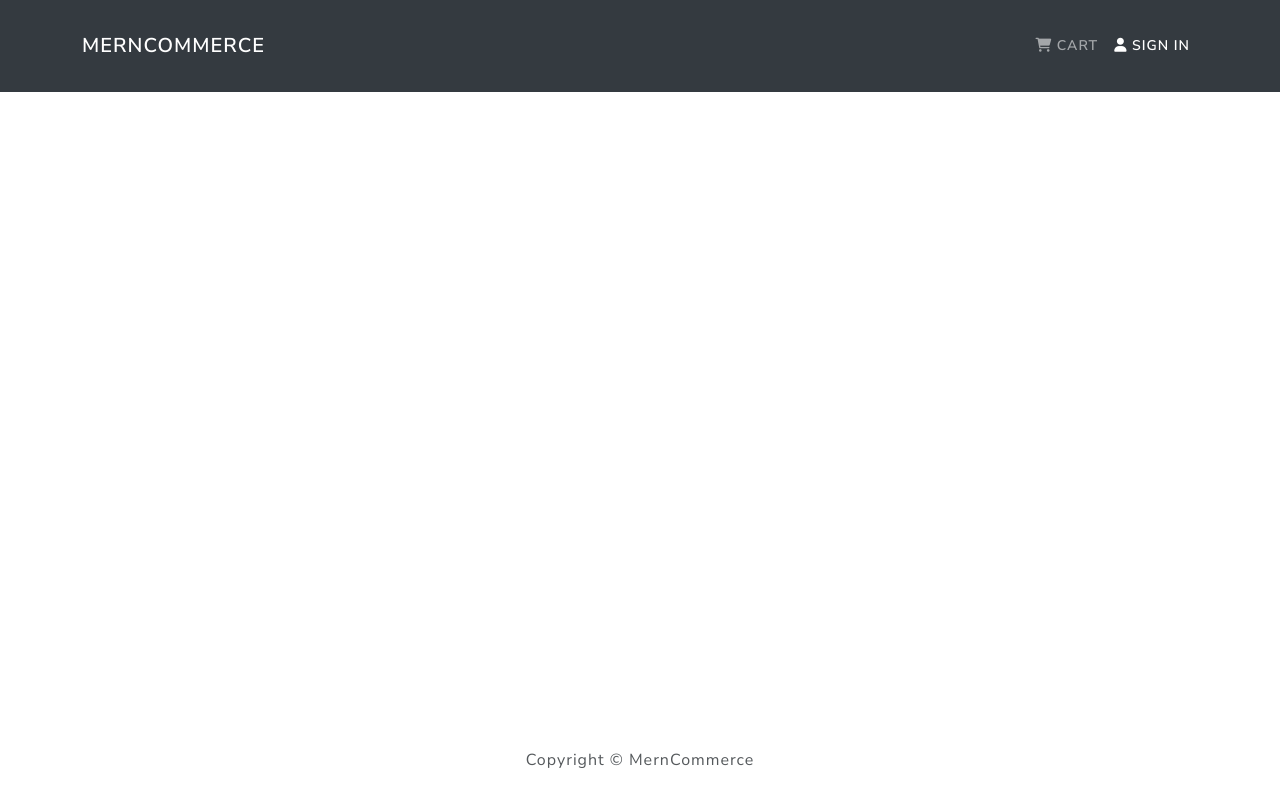
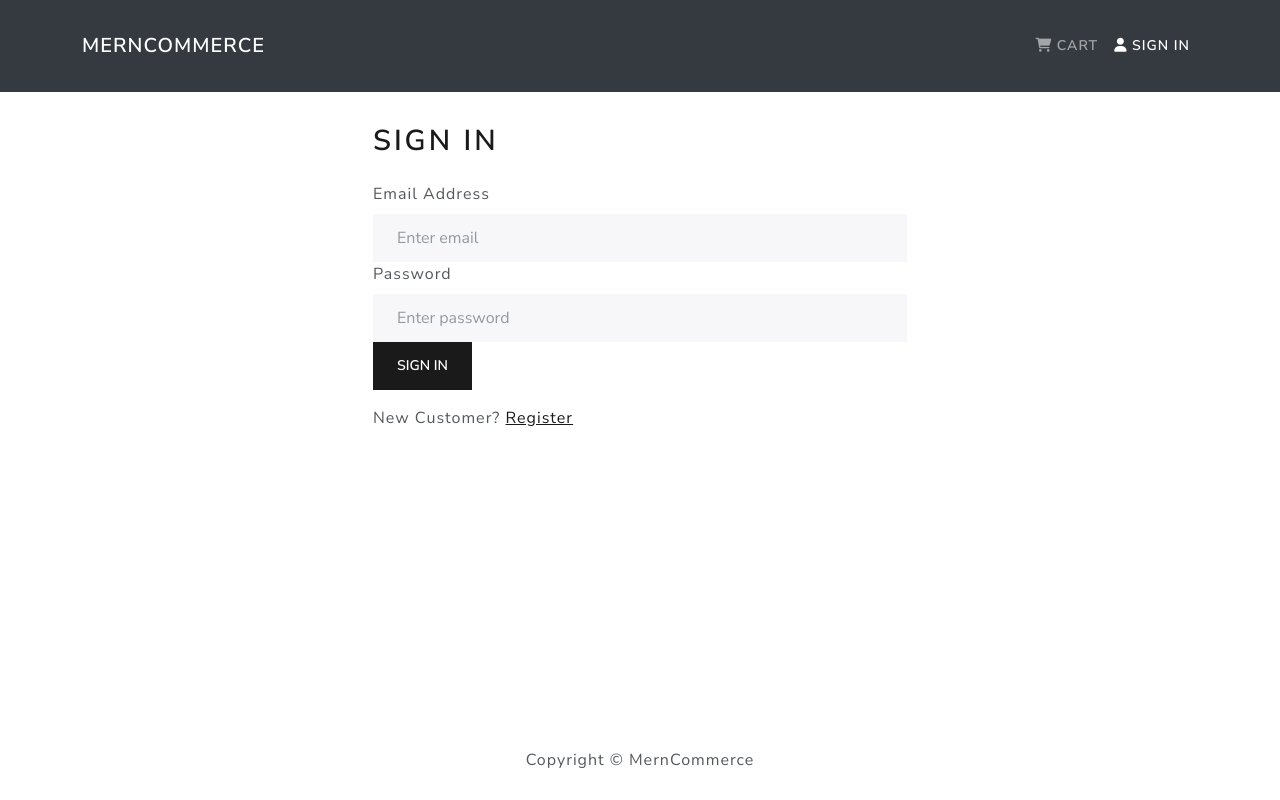
Before and after one commit to NewsonThokchom/MernEcommerce, a React (Create React App) app in the folder frontend/: page /login in a window 1280 px wide. Built offline with nearby package versions, Linux system fonts and the light colour scheme.

Commit message:
User login screen & functionality

```diff
--- a/frontend/src/App.js
+++ b/frontend/src/App.js
@@ -6,6 +6,7 @@
 import HomeScreen from './screens/HomeScreen'
 import ProductScreen from './screens/ProductScreen';
 import CartScreen from './screens/CartScreen';
+import LoginScreen from './screens/LoginScreen';
 
 const App = () => {
   return (
@@ -21,11 +22,12 @@
           </Routes> */}
 
           <Routes>
-            <Route path="/" element={<HomeScreen />} />
+            <Route path="/login" element={<LoginScreen />} />
             <Route path="/product/:id" element={<ProductScreen />} /> {/*no need to use exact in react router v6*/}
             {/* <Route path="/cart/:id?" element={<CartScreen />} exact /> */}
             <Route path="/cart/:id" element={<CartScreen />} />
             <Route path="/cart" element={<CartScreen />} />
+            <Route path="/" element={<HomeScreen />} />
 
           </Routes>
           {/* <HomeScreen /> */}
--- a/frontend/src/actions/userAction.js
+++ b/frontend/src/actions/userActions.js
@@ -1,29 +1,32 @@
 import axios from "axios"
-import { USER_LOGIN_FAIL, USER_LOGIN_REQUEST, USER_LOGIN_SUCCESS } from "../constants/userConstant"
+import { USER_LOGIN_FAIL, USER_LOGIN_REQUEST, USER_LOGIN_SUCCESS, USER_LOGOUT } from "../constants/userConstant"
+
+
 export const login = (email, password) => async (dispatch) => {
     try {
         dispatch({
-            type: USER_LOGIN_REQUEST
+            type: USER_LOGIN_REQUEST,
         })
 
         const config = {
             headers: {
-                'Content-Type': 'application/json'
-            }
+                'Content-Type': 'application/json',
+            },
         }
 
+
         const { data } = await axios.post(
-            'api/users/login',
+            '/api/users/login',
             { email, password },
             config
         )
 
         dispatch({
             type: USER_LOGIN_SUCCESS,
-            payload: data
+            payload: data,
         })
 
-        localStorage.setItem('us erInfo', JSON.stringify(data))
+        localStorage.setItem('userInfo', JSON.stringify(data))
 
     } catch (error) {
         dispatch({
--- /dev/null
+++ b/frontend/src/components/FormContainer.js
@@ -0,0 +1,16 @@
+import React from 'react'
+import { Col, Container, Row } from 'react-bootstrap'
+
+const FormContainer = ({ children }) => {
+    return (
+        <Container>
+            <Row className='justify-content-md-center'>
+                <Col xs={12} md={6}>
+                    {children}
+                </Col>
+            </Row>
+        </Container>
+    )
+}
+
+export default FormContainer
--- a/frontend/src/constants/userConstant.js
+++ b/frontend/src/constants/userConstant.js
@@ -1,4 +1,4 @@
 export const USER_LOGIN_REQUEST = 'USER_LOGIN_REQUEST'
 export const USER_LOGIN_SUCCESS = 'USER_LOGIN_SUCCESS'
 export const USER_LOGIN_FAIL = 'USER_LOGIN_FAIL'
-export const USER_LOGOUT = 'USER_LOGIN_LOGOUT'
+export const USER_LOGOUT = 'USER_LOGOUT'
--- /dev/null
+++ b/frontend/src/screens/LoginScreen.js
@@ -0,0 +1,88 @@
+
+import React, { useEffect, useState } from 'react'
+import { Col, Form, Row, Button } from 'react-bootstrap'
+import { useDispatch, useSelector } from 'react-redux'
+import { Link, useLocation, useNavigate } from 'react-router-dom'
+import FormContainer from '../components/FormContainer'
+import Message from '../components/Message'
+import { login } from '../actions/userActions.js'
+import Loader from '../components/Loader'
+
+const LoginScreen = () => {
+
+    const [email, setEmail] = useState('')
+    const [password, setPassword] = useState('')
+
+    const dispatch = useDispatch()
+
+    const userLogin = useSelector(state => state.userLogin)
+    const { loading, error, userInfo } = userLogin
+
+    // const redirect = location.search ? location.search.split('=')[1] : '/'
+    // console.log(redirect)
+
+    let redirect = useLocation()
+
+    // const [redirect] = useSearchParams();
+    redirect = redirect.search ? redirect.pathname : '/'
+
+    let navigate = useNavigate();
+
+
+    useEffect(() => {
+        if (userInfo) {
+            navigate(redirect)
+            // navigate('/')
+            console.log(redirect)
+        }
+    }, [navigate, userInfo, redirect])
+
+    const submitHandler = (e) => {
+        e.preventDefault()
+        // DISPATCH LOGIN
+        dispatch(login(email, password))
+    }
+
+    return (
+        <FormContainer>
+
+            <h1>Sign In</h1>
+            {error && <Message variant='danger'>{error}</Message>}
+            {loading && <Loader />}
+            <Form onSubmit={submitHandler}>
+                <Form.Group controlId='email'>
+                    <Form.Label>Email Address</Form.Label>
+                    <Form.Control type='email'
+                        placeholder='Enter email'
+                        value={email}
+                        onChange={(e) => setEmail(e.target.value)}>
+                    </Form.Control>
+                </Form.Group>
+
+                <Form.Group controlId='password'>
+                    <Form.Label>Password</Form.Label>
+                    <Form.Control type='password'
+                        placeholder='Enter password'
+                        value={password}
+                        onChange={(e) => setPassword(e.target.value)}></Form.Control>
+                </Form.Group>
+
+                <Button type='submit' variant='primary'>Sign In</Button>
+            </Form>
+
+            <Row className='py-3'>
+                <Col>New Customer?{' '}
+                    {/* <Link to={redirect ? `/register?redirect=${redirect}` : '/register'}> */}
+                    <Link to={'/register'}>
+                        {/* <Link to={redirect ? `/register?redirect=${redirect}` : '/register'}> */}
+                        Register
+                    </Link>
+                </Col>
+            </Row>
+
+
+        </FormContainer >
+    )
+}
+
+export default LoginScreen
```
Also changed, not shown: 1 other file (tests, documents, lock files or other folders).
